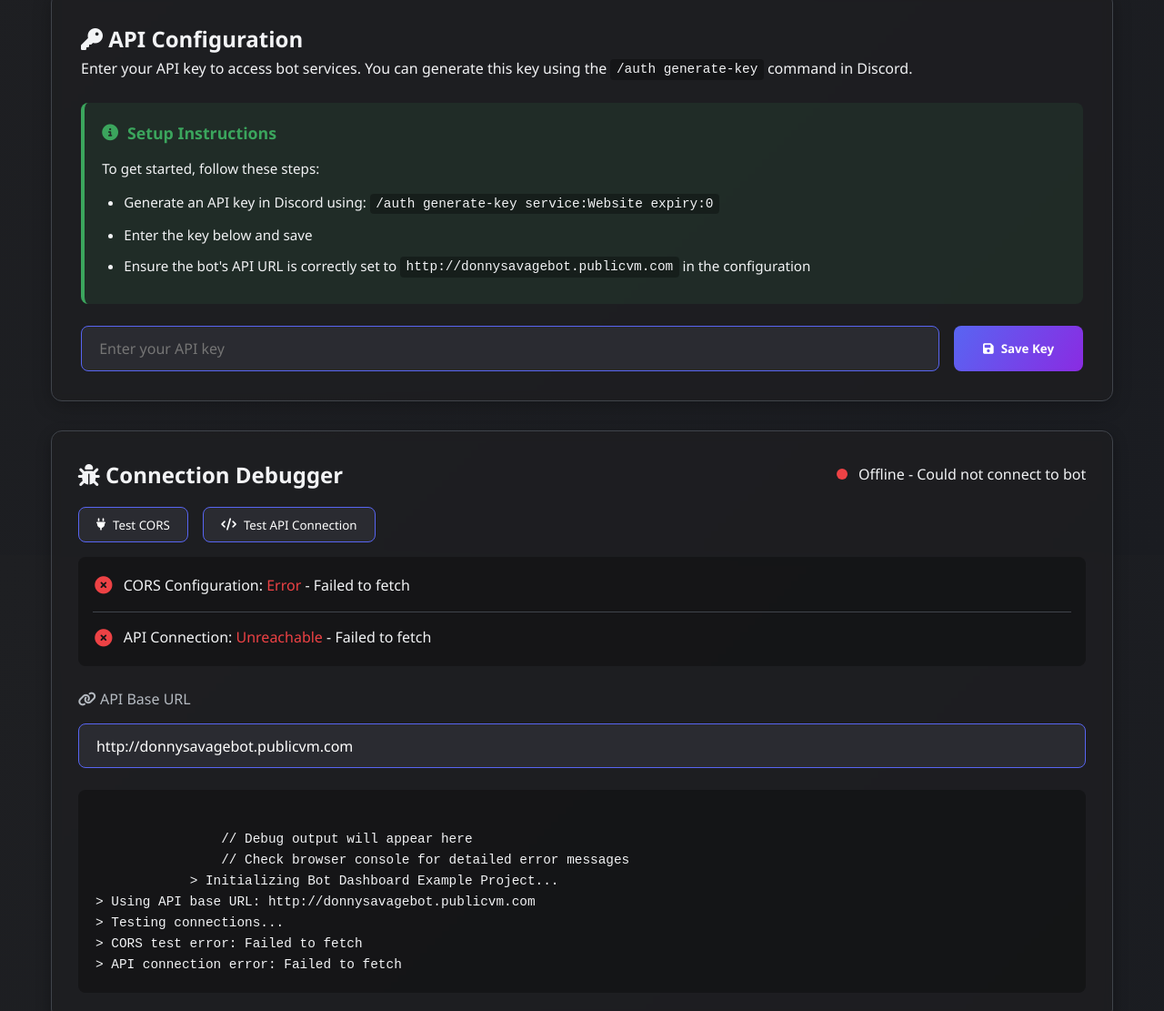
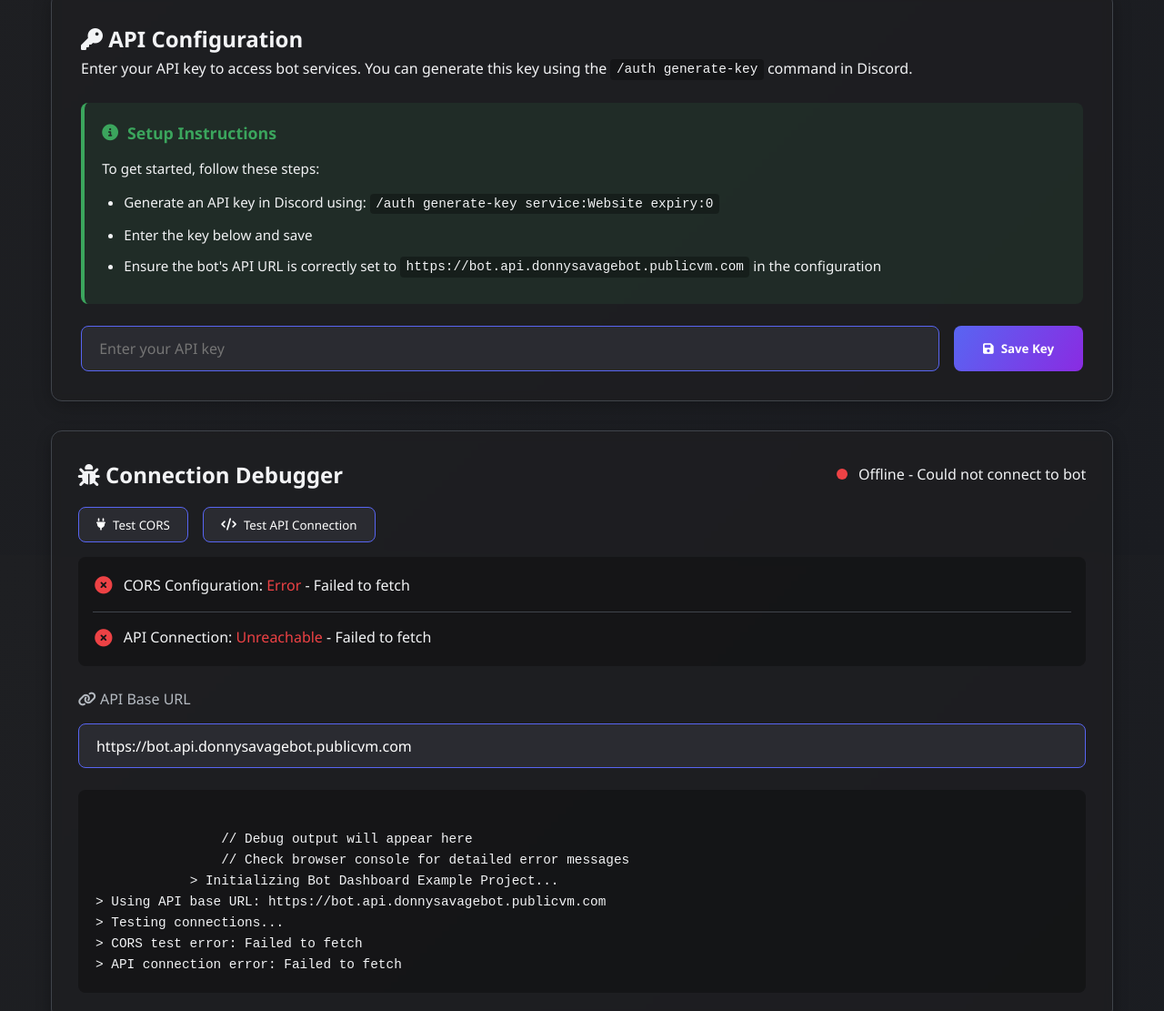
Before and after one commit to Abdo9616/DonnySavageAPIGuideProject.github.io, a plain HTML site: page index.html in a window 1280 px wide. Shown: the part 190-1301 px from the top of the page at 91% size. Drawn offline with Linux system fonts and the light colour scheme; no server answers.

Commit message:
Add files via upload

```diff
--- a/index.html
+++ b/index.html
@@ -543,7 +543,7 @@
                 <ul>
                     <li>Generate an API key in Discord using: <code>/auth generate-key service:Website expiry:0</code></li>
                     <li>Enter the key below and save</li>
-                    <li>Ensure the bot's API URL is correctly set to <code>http://donnysavagebot.publicvm.com</code> in the configuration</li>
+                    <li>Ensure the bot's API URL is correctly set to <code>https://bot.api.donnysavagebot.publicvm.com</code> in the configuration</li>
                 </ul>
             </div>
 
@@ -650,7 +650,7 @@
 
             <div class="form-group" style="margin-top: 1.5rem;">
                 <label for="api-base-url"><i class="fas fa-link"></i> API Base URL</label>
-                <input type="text" id="api-base-url" placeholder="http://donnysavagebot.publicvm.com">
+                <input type="text" id="api-base-url" placeholder="https://bot.api.donnysavagebot.publicvm.com">
             </div>
 
             <div class="debug-content" id="debug-output">
@@ -696,7 +696,7 @@
         const apiStatus = document.getElementById('api-status');
 
         // API Configuration
-        let API_BASE_URL = 'http://donnysavagebot.publicvm.com';
+        let API_BASE_URL = 'https://bot.api.donnysavagebot.publicvm.com';
 
         // Initialize
         window.addEventListener('DOMContentLoaded', () => {
```
